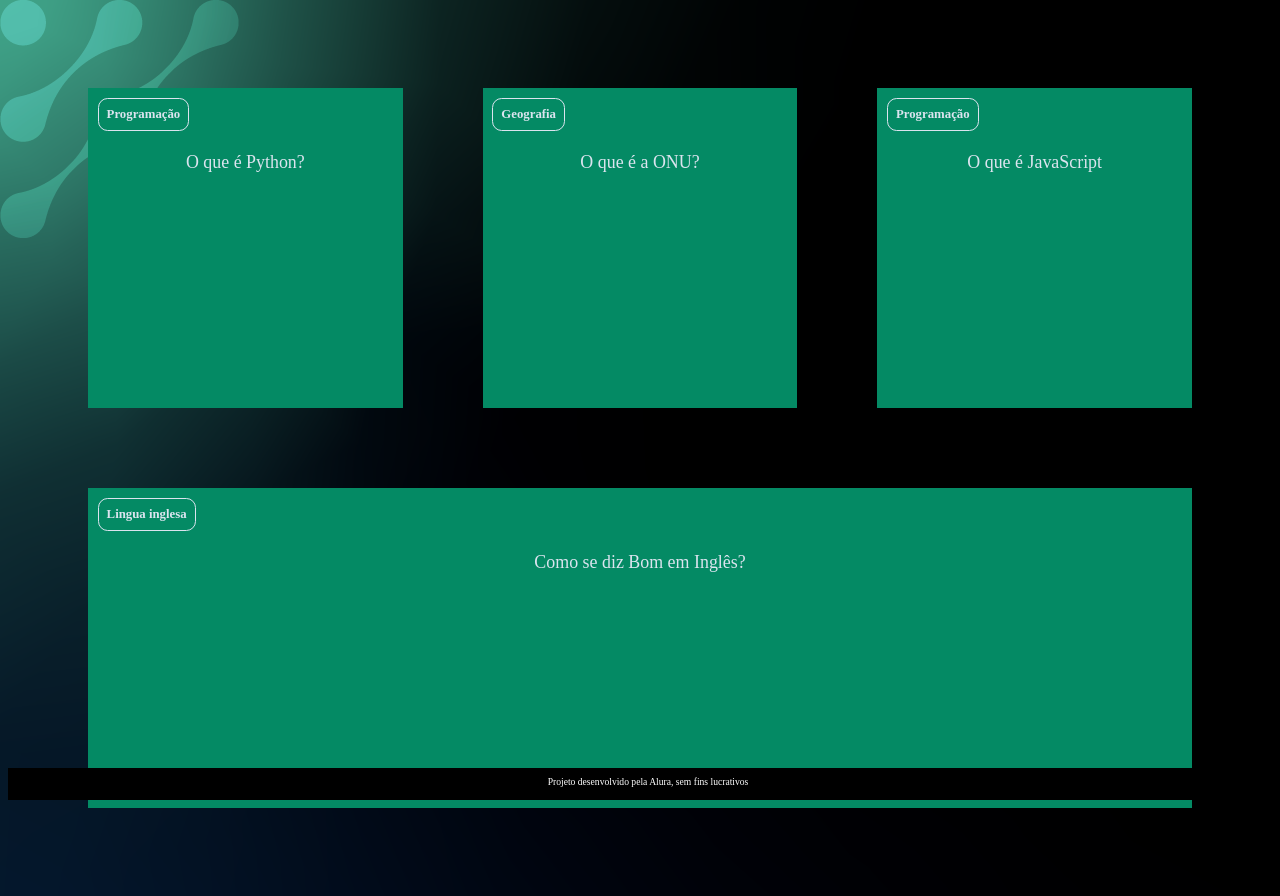
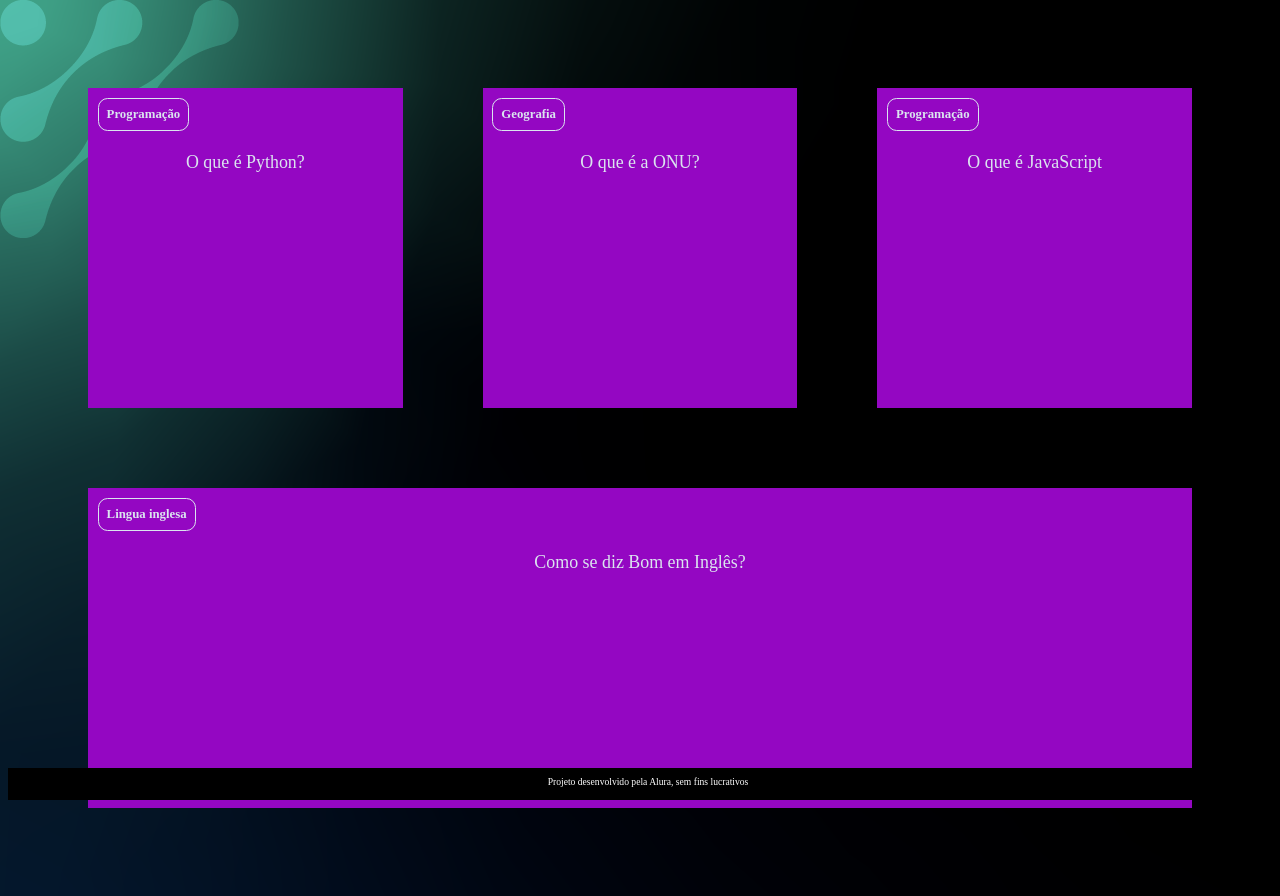
Before and after one commit to Igor-14-2A/IgorCards, a plain HTML site: page index.html in a window 1280 px wide. Drawn offline with Linux system fonts and the light colour scheme.

Commit message:
Update style.css

```diff
--- a/assets/style.css
+++ b/assets/style.css
@@ -1,6 +1,6 @@
 :root {
     --text-color: #DBE4EF;
-    --card-front-color: #048a64;
+    --card-front-color: #9407c2;
     --card-back-color: #9df400;
 }
 
```
